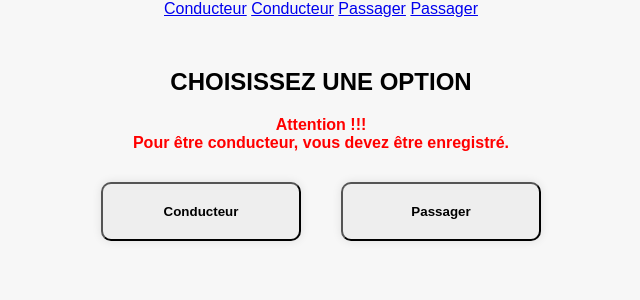
After one commit to Sidney123-SAY/VTC, a PHP site: page /choix.php in a window 1280 px wide. The commit adds this page. Shown: the top 300 px of the page, without its empty margins (319-959 px from the left). Run offline with PHP 8.4, Linux system fonts and the light colour scheme.

Commit message:
Modification de Accueil.php et stylepagetaxi.css ajout de Reserver.php choix.php conduct.html createtrajet.php et rejoindretrajet.php

```diff
--- /dev/null
+++ b/choix.php
@@ -0,0 +1,92 @@
+<?php
+session_start();
+?>
+
+<!DOCTYPE html>
+<html lang="fr">
+<head>
+  <meta charset="UTF-8">
+  <title>Choisissez une option</title>
+  <style>
+    body {
+      font-family: Arial, sans-serif;
+      background: #f7f7f7;
+      text-align: center;
+      margin: 0;
+      padding: 0;
+    }
+    .container {
+      margin-top: 50px;
+    }
+    .warning {
+      color: red;
+      font-weight: bold;
+    }
+    .options {
+      display: flex;
+      justify-content: center;
+      gap: 40px;
+      margin-top: 30px;
+    }
+    .option {
+      border-radius: 10px;
+      background: #eee;
+      padding: 20px;
+      width: 200px;
+      text-align: center;
+      text-decoration: none;
+      color: black;
+      font-weight: bold;
+      box-shadow: 0 0 10px rgba(0,0,0,0.1);
+      transition: 0.3s;
+    }
+    .option:hover {
+      background-color: #ddd;
+      transform: scale(1.05);
+    }
+  </style>
+  <header>
+     <a href="createtrajet.php">Conducteur</a>
+     <a href="conduct.html">Conducteur</a>
+     <a href="rejoindretrajet.php">Passager</a>
+     <a href="login.php">Passager</a>
+  </header>
+</head>
+<body>
+  <div class="container">
+    <h2>CHOISISSEZ UNE OPTION</h2>
+    <p class="warning">Attention !!!<br>Pour être conducteur, vous devez être enregistré.</p>
+
+    <div class="options">
+      <form method="post">
+        <button name="conducteur" class="option">Conducteur</button>
+      </form>
+      <form method="post">
+        <button name="passager" class="option">Passager</button>
+      </form>
+    </div>
+  </div>
+
+<?php
+if ($_SERVER['REQUEST_METHOD'] === 'POST') {
+    if (isset($_POST['conducteur'])) {
+        if (isset($_SESSION['conducteur_enregistre']) && $_SESSION['conducteur_enregistre'] === true) {
+            header("Location: createtrajet.php");
+        } else {
+            header("Location: conduct.html");
+        }
+        exit();
+    }
+
+    if (isset($_POST['passager'])) {
+        if (isset($_SESSION['passager_enregistre']) && $_SESSION['passager_enregistre'] === true) {
+            header("Location: rejoindretrajet.php");
+        } else {
+            header("Location: login.php");
+        }
+        exit();
+    }
+}
+?>
+</body>
+</html>
--- a/stylepagetaxi.css
+++ b/stylepagetaxi.css
@@ -51,7 +51,7 @@ form input {
 
 form input {
  display: block;
- width: 50%;
+ width: 180px;
  padding: 12px;
  margin-bottom: 20px;
  border: 1px solid #ccc;
```
Also changed, not shown: Accueil.php (+13 -6 lines), Reserver.php (added, +92 -0 lines), createtrajet.php (added, +31 -0 lines), rejoindretrajet.php (added, +20 -0 lines), conduct.html (added).
